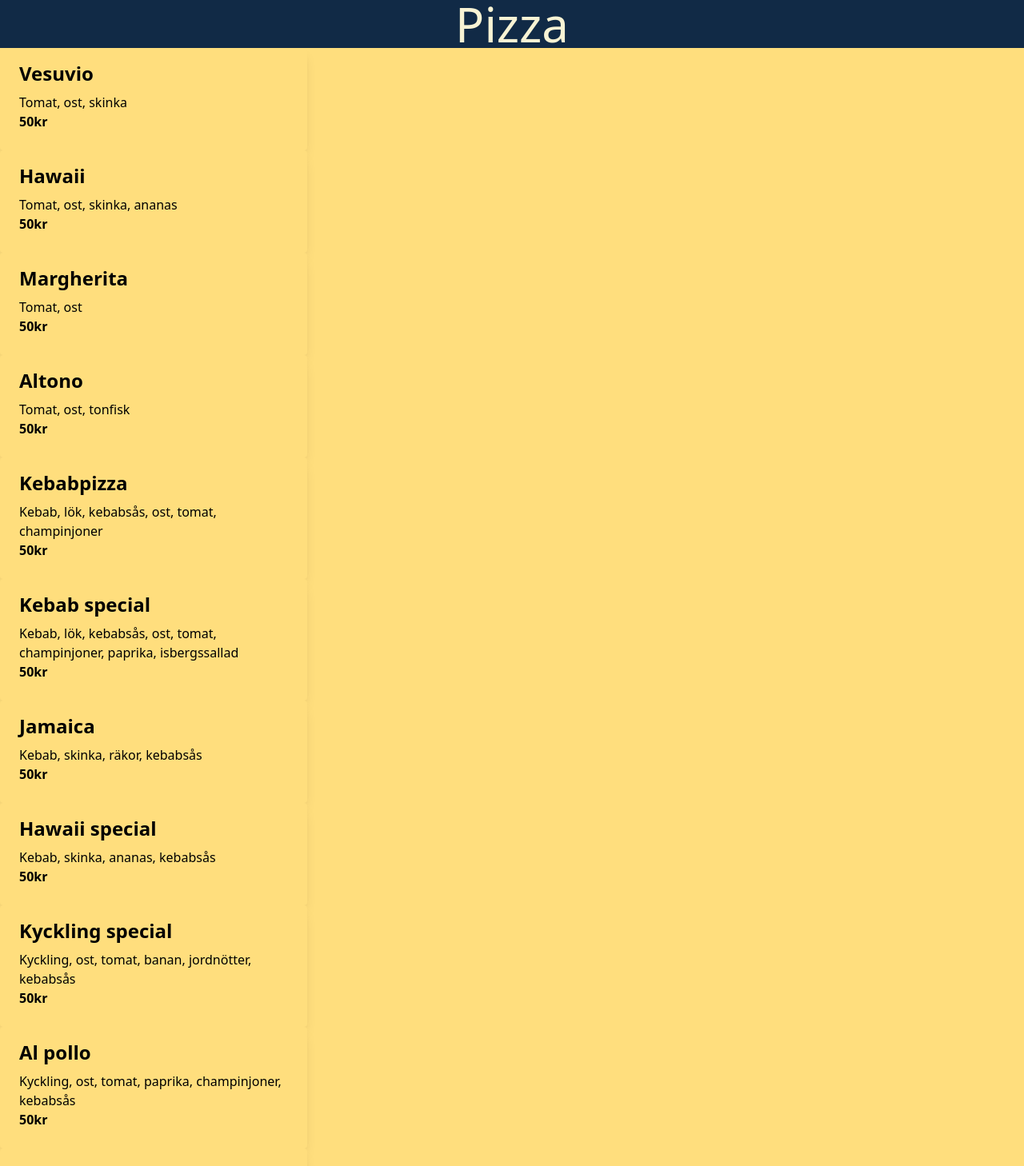
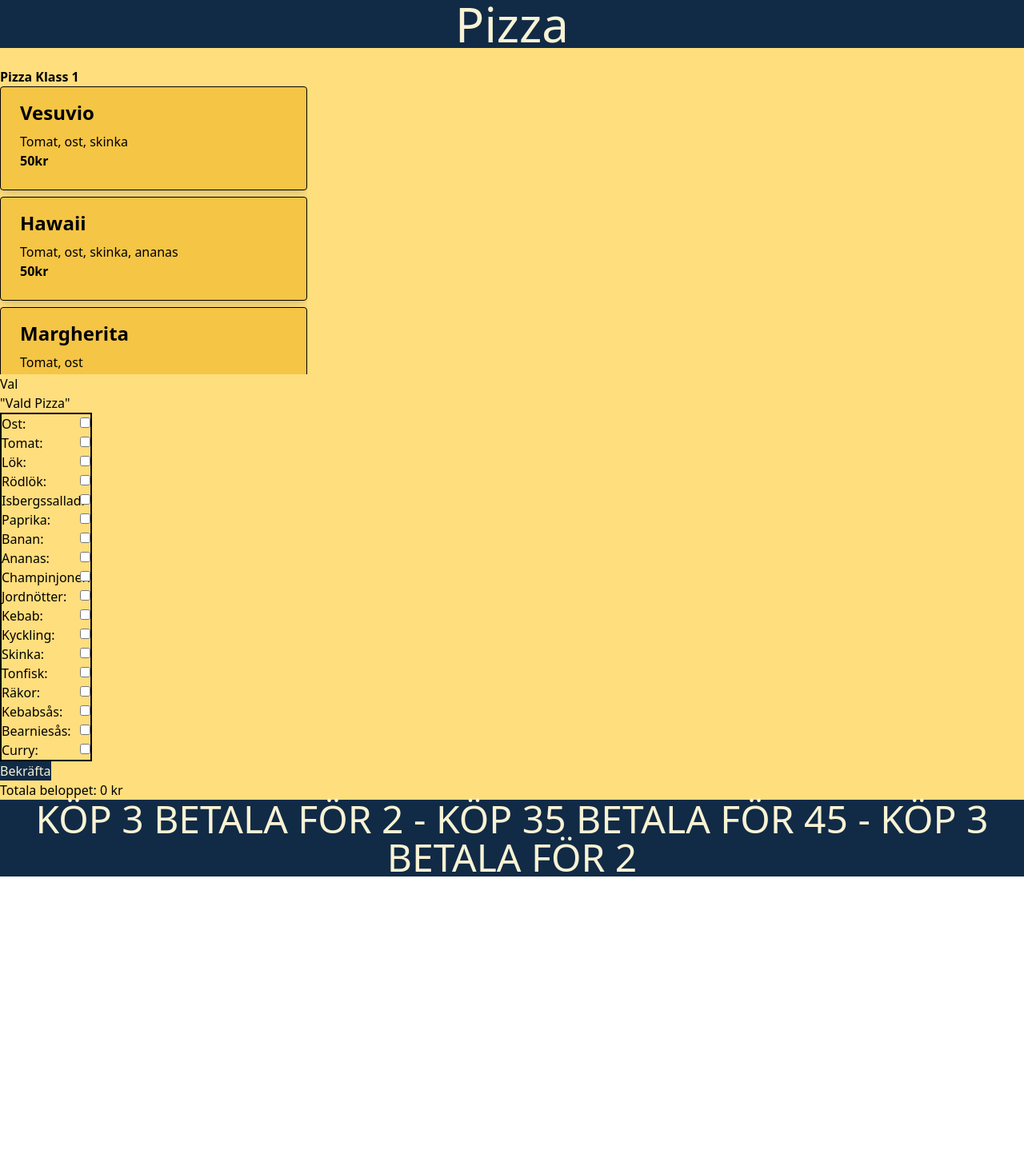
Before and after one commit to biggieliten/PizzaCalculator, a React (Vite) app: page / in a window 1280 px wide. Shown: the top 1458 px of the page at 80% size. After the commit the page ends 1104 px from the top, so only its background shows below. Built offline with nearby package versions, Linux system fonts and the light colour scheme.

Commit message:
Pizza klasser

```diff
--- a/src/Components/Cards/Cards.tsx
+++ b/src/Components/Cards/Cards.tsx
@@ -11,7 +11,7 @@ interface CardProps {
 
 
     return (
-      <div className="max-w-sm rounded overflow-hidden shadow-lg bg-yellow">
+      <div className="max-w-sm rounded overflow-hidden shadow-lg bg-darkyellow border mb-2">
       <div className="px-6 py-4">
         <div className="font-bold text-2xl mb-2">{name}</div>
         <p className="text-gray-700 text-base">{ingredients.join(", ")} </p>
--- a/src/Components/Cards/PizzaCard.tsx
+++ b/src/Components/Cards/PizzaCard.tsx
@@ -1,54 +1,3 @@
-/* import Card from "./Cards";
-
-function PizzaCard() {
-
-
-    return (
-      <>
-      <div className="flex flex-col items-center justify-center h-screen">
-        <h1 className="font-bold text-2xl">Välj en pizza</h1>
-      <div className="overflow-auto h-96 w-fit">
-    <h1 className="font-bold text-2xl">Kebab</h1>
-      <div className='flex flex-wrap gap-2 my-1'>
-      <Card title = {"Pizza"} content = {"Ingredienser"} price = {50} imageUrl="\img\kebab.jpeg" />
-      <Card title = {"Pizza"} content = {"Ingredienser"} price = {50} imageUrl="\img\kebab.jpeg" />
-      </div>
-      <div className='flex gap-2 my-1'>
-      <Card title = {"Pizza"} content = {"Ingredienser"} price = {50} imageUrl="public\img\kebab.jpeg" />
-      <Card title = {"Pizza"} content = {"Ingredienser"} price = {50} imageUrl="public\img\kebab.jpeg" />
-      </div>
-
-
-      <h1 className="font-bold text-2xl">Kyckling</h1>
-      <div className='flex gap-2 mt-10'>
-      <Card title = {"Pizza"} content = {"Ingredienser"} price = {50} imageUrl="public\img\kebab.jpeg" />
-      <Card title = {"Pizza"} content = {"Ingredienser"} price = {50} imageUrl="public\img\kebab.jpeg" />
-      </div>
-      <div className='flex gap-2 my-1'>
-      <Card title = {"Pizza"} content = {"Ingredienser"} price = {50} imageUrl="public\img\kebab.jpeg" />
-      <Card title = {"Pizza"} content = {"Ingredienser"} price = {50} imageUrl="public\img\kebab.jpeg" />
-      </div>
-
-      <h1 className="font-bold text-2xl">Vegan</h1>
-      <div className='flex gap-2 mt-10'>
-      <Card title = {"Pizza"} content = {"Ingredienser"} price = {50} imageUrl="public\img\kebab.jpeg" />
-      <Card title = {"Pizza"} content = {"Ingredienser"} price = {50} imageUrl="public\img\kebab.jpeg" />
-      </div>
-      <div className='flex gap-2 my-1'>
-      <Card title = {"Pizza"} content = {"Ingredienser"} price = {50} imageUrl="public\img\kebab.jpeg" />
-      <Card title = {"Pizza"} content = {"Ingredienser"} price = {50} imageUrl="public\img\kebab.jpeg" />
-      </div>
-
-
-      </div>
-      </div>
-      </>)
-    ;
-  }
-
-  export default PizzaCard; */
-
-
   import Card from "./Cards"
   import { useContext } from "react"
   import { PizzaContext } from "../GlobalPizza/GlobalPizza"
@@ -56,17 +5,36 @@ function PizzaCard() {
   const PizzaCard = () => {
     const pizzor = useContext(PizzaContext)
 
+    const standardPizza = pizzor.filter((pizza)=> pizza.type ==="standard")
+    const kebabPizza = pizzor.filter((pizza)=> pizza.type ==="kebab")
+    const kycklingPizza = pizzor.filter((pizza)=> pizza.type ==="kyckling")
+
     return (
       <>
 
-
-
-      {pizzor.map((pizza)=>{
+      <div className="overflow-auto h-96 w-fit gap-4 mt-6">
+      <div className="standardpizza ">
+        <h1 className="font-bold">Pizza Klass 1</h1>
+      {standardPizza.map((pizza)=>{
         return(
           <Card name={pizza.name} ingredients={pizza.ingredients} price={pizza.price}/>
-
         )})}
-
+      </div>
+      <div className="kebabpizza ">
+        <h1 className="font-bold">Pizza Klass 2</h1>
+      {kebabPizza.map((pizza)=>{
+        return(
+          <Card name={pizza.name} ingredients={pizza.ingredients} price={pizza.price}/>
+        )})}
+      </div>
+      <div className="kycklingpizza">
+        <h1 className="font-bold">Pizza Klass 3</h1>
+      {kycklingPizza.map((pizza)=>{
+        return(
+          <Card name={pizza.name} ingredients={pizza.ingredients} price={pizza.price}/>
+        )})}
+      </div>
+      </div>
 
 
 
--- a/src/index.css
+++ b/src/index.css
@@ -5,20 +5,10 @@
 
 ::-webkit-scrollbar {
 
-  width: 8px; /* width of the scrollbar */
+  display: none; /* width of the scrollbar */
 }
 
-::-webkit-scrollbar-track {
-  background: #f1f1f1; /* color of the track */
-}
 
-::-webkit-scrollbar-thumb {
-  background: #888; /* color of the scrollbar */
-}
-
-::-webkit-scrollbar-thumb:hover {
-  background: #555; /* color of the scrollbar on hover */
-}
 /* :root {
   font-family: Inter, system-ui, Avenir, Helvetica, Arial, sans-serif;
   line-height: 1.5;
--- a/tailwind.config.js
+++ b/tailwind.config.js
@@ -4,6 +4,7 @@ export default {
   theme: {
     colors: {
       yellow: "#FFDE7D",
+      darkyellow: "#f5c545",
       blue: "#112A46",
       vanilla: "#F8F3D4",
     },
```
